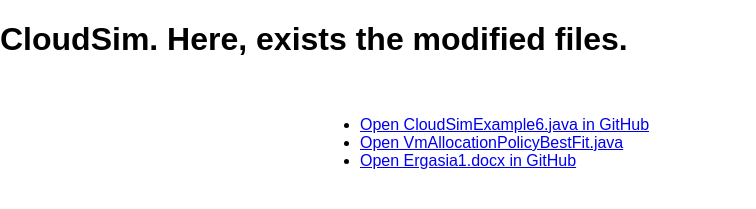
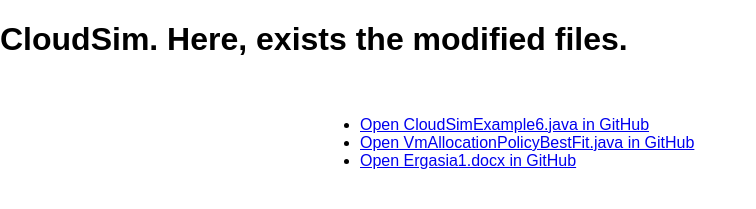
Before and after one commit to VissarionM/cloudsimExample, a website: page src/index.html in a window 1280 px wide. Shown: the whole page, without its empty margins (0-756 px from the left). Drawn offline with Linux system fonts and the light colour scheme.

Commit message:
docx yes

```diff
--- a/src/index.html
+++ b/src/index.html
@@ -17,7 +17,7 @@
       <li><a href="https://github.com/VissarionM/cloudsimExample/blob/main/CloudSimExample6.java" download>Open
           CloudSimExample6.java in GitHub</a></li>
       <li><a href="https://github.com/VissarionM/cloudsimExample/blob/main/VmAllocationPolicyBestFit.java" download>Open
-          VmAllocationPolicyBestFit.java</a>
+          VmAllocationPolicyBestFit.java in GitHub</a>
       </li>
       <li><a href="https://github.com/VissarionM/cloudsimExample/blob/main/Ergasia1.docx" download>Open
           Ergasia1.docx in GitHub</a></li>
```
